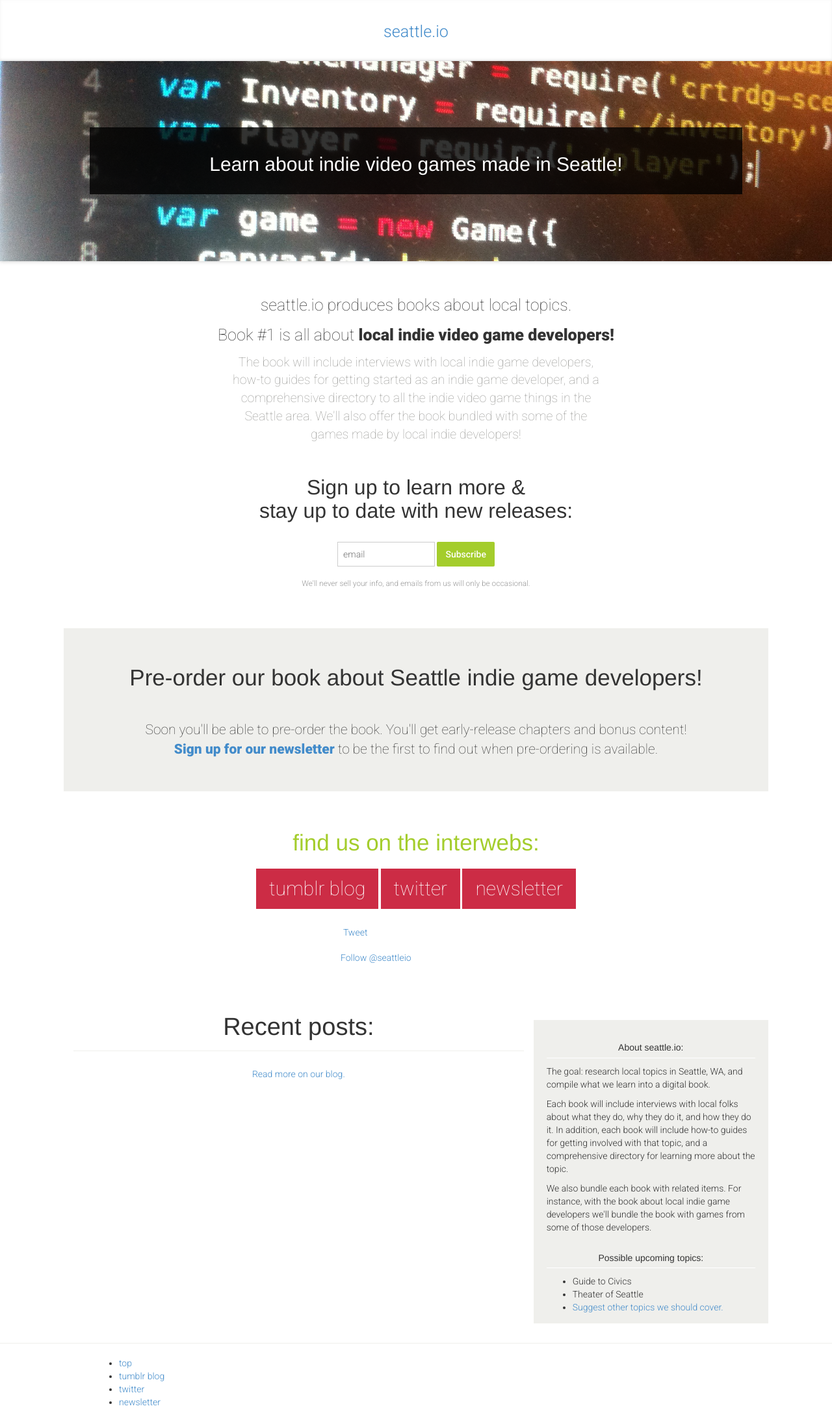
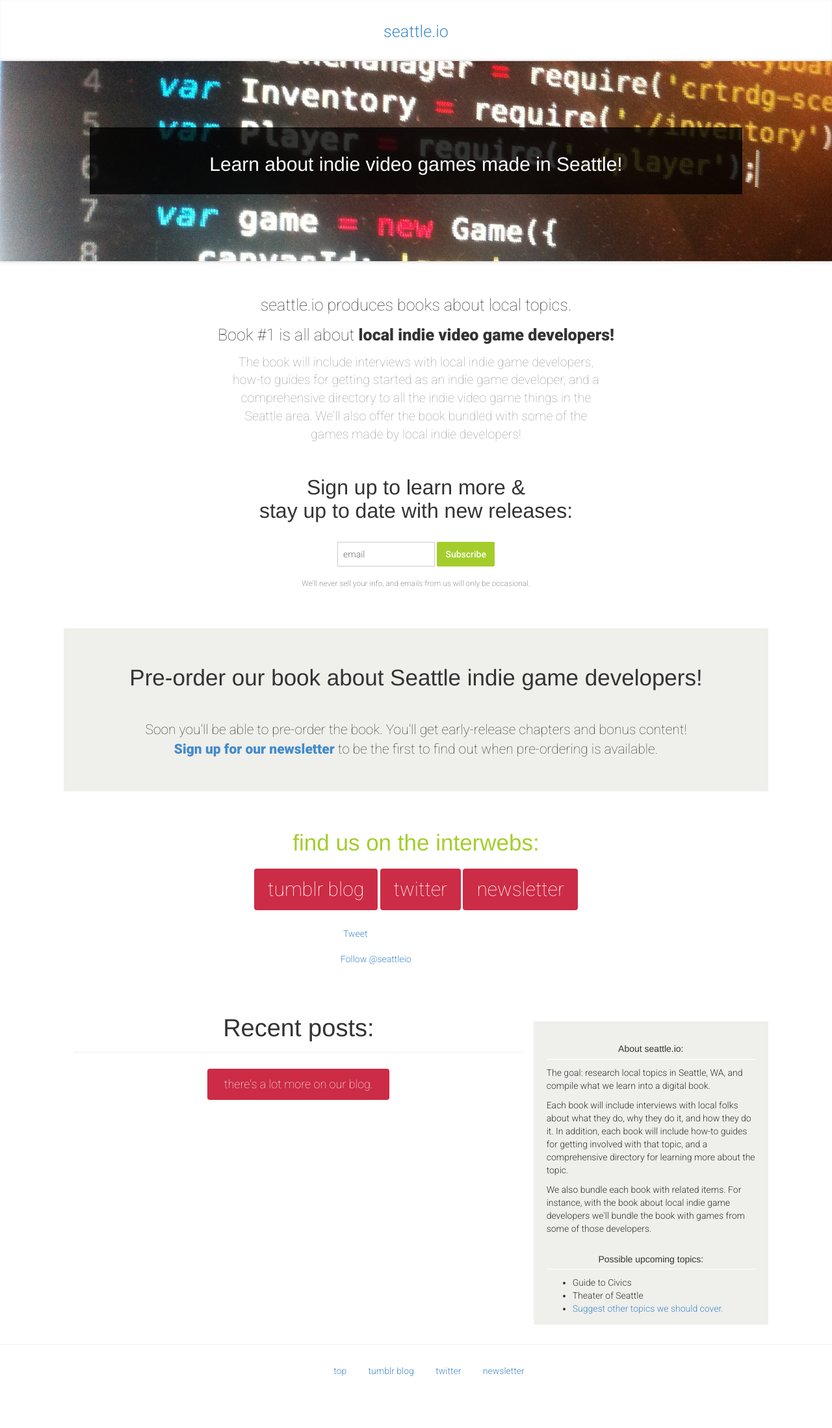
Before and after one commit to seattleio/seattleio.github.com, a Jekyll site: the page built from index.html, in a window 1280 px wide. Shown: the whole page at 65% size. Built offline with Jekyll 4.4.1, drawn with Linux system fonts in a browser that asks for light colours; comment, search, counter and statistics services are not loaded; after the commit the page ends 2160 px from its top, so only the background shows below that; grey boxes are pictures that could not be loaded.

Commit message:
posts readmore, find lis, footer ul

```diff
--- a/index.html
+++ b/index.html
@@ -51,9 +51,9 @@ pizza: "pizza is fucking awesome!"
       <section id="interwebs" class="col-lg-12">
         <h5>FIND US ON THE INTERWEBS:</h5>
         <ul id="find">
-          <li><a href="http://seattleio.tumblr.com" id="interwebs-tumblr" target="_blank">tumblr blog</a></li>
-          <li><a href="http://twitter.com/seattleio" id="interwebs-twitter" target="_blank">twitter</a></li>
-          <li><a href="http://eepurl.com/Da5HH" id="interwebs-mailchimp" target="_blank">newsletter</a></li>
+          <li><a class="btn" href="http://seattleio.tumblr.com" id="interwebs-tumblr" target="_blank">tumblr blog</a></li>
+          <li><a class="btn" href="http://twitter.com/seattleio" id="interwebs-twitter" target="_blank">twitter</a></li>
+          <li><a class="btn" href="http://eepurl.com/Da5HH" id="interwebs-mailchimp" target="_blank">newsletter</a></li>
         </ul>
         <ul id="like">
           <li id="like-twitter">
@@ -93,7 +93,7 @@ pizza: "pizza is fucking awesome!"
       <section id="recent-posts" class="col-lg-8">
         <h1>Recent posts:</h1>
         <div id="tumblr"></div>
-        <p class="center"><a class="" href="http://seattleio.tumblr.com" target="_blank">Read more on our blog.</a></p>
+        <a class="btn readmore" href="http://seattleio.tumblr.com" target="_blank">there's a lot more on our blog.</a>
       </section>
       <div class="col-lg-4 sidebar">
         <h5>About seattle.io:</h5>
--- a/style.css
+++ b/style.css
@@ -172,6 +172,21 @@ h3.post-title {
   margin-bottom: 30px;
 }
 
+a.readmore {
+  background-color: #CC2C45;
+  padding: 10px 20px;
+  font-size: 18px;
+  color: #fff;
+  font-weight: 100;
+  display: block;
+  margin: 15px auto;
+  width: 280px;
+}
+
+a.readmore:hover {
+  background-color: #454545;
+}
+
 .sidebar h5 {
   text-align: center;
   margin-top: 30px;
@@ -219,6 +234,10 @@ h3.post-title {
   display: block;
 }
 
+#interwebs #find li a:hover {
+  background-color: #454545;
+}
+
 #interwebs ul#like {
   padding-top: 20px;
 }
@@ -241,6 +260,15 @@ footer {
   margin-top: 30px;
   border-top: 1px solid #efefec;
   padding: 20px 0px;
+}
+
+footer ul {
+  text-align: center;
+}
+
+footer ul li {
+  display: inline-block;
+  padding: 10px 15px;
 }
 
 @media only screen and (min-width: 500px) {
```
